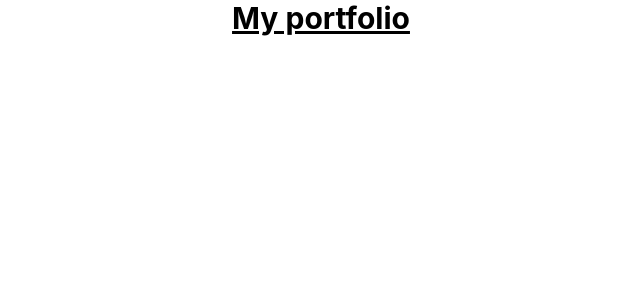
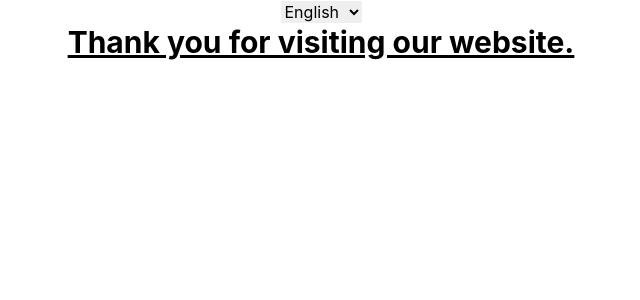
Before and after one commit to alvaro-mq/alvaro-mq.github.io, a React (Create React App) app: page / in a window 1280 px wide. Shown: the top 300 px of the page, without its empty margins (319-959 px from the left). Built offline with nearby package versions, Linux system fonts and the light colour scheme.

Commit message:
build: add i18n configuration

```diff
--- a/package.json
+++ b/package.json
@@ -6,8 +6,11 @@
     "@testing-library/jest-dom": "^5.16.4",
     "@testing-library/react": "^13.2.0",
     "@testing-library/user-event": "^13.5.0",
+    "i18next": "^21.6.16",
+    "i18next-browser-languagedetector": "^6.1.4",
     "react": "^18.1.0",
     "react-dom": "^18.1.0",
+    "react-i18next": "^11.16.8",
     "react-scripts": "5.0.1",
     "web-vitals": "^2.1.4"
   },
--- a/src/App.jsx
+++ b/src/App.jsx
@@ -1,10 +1,22 @@
 import './App.css';
+import { useTranslation } from "react-i18next";
 
 function App() {
+  const { t, i18n } = useTranslation();
+
+  const changeLanguageHandler = (e) => {
+    const languageValue = e.target.value;
+    i18n.changeLanguage(languageValue);
+  }
+
   return (
     <div className="App">
+      <select onChange={changeLanguageHandler}>
+        <option value="en" >English</option>
+        <option value="es" >Spanish</option>
+      </select>
       <div className='text-3xl font-bold underline'>
-        My portfolio
+        {t('text')}
       </div>
     </div>
   );
--- /dev/null
+++ b/src/i18n.js
@@ -0,0 +1,30 @@
+import i18n from 'i18next';
+import {
+  initReactI18next
+} from 'react-i18next';
+import I18nextBrowserLanguageDetector from "i18next-browser-languagedetector";
+import translationEN from './locales/en/translation.json';
+import translationES from './locales/es/translation.json';
+
+const resources = {
+  en: {
+    translation: translationEN
+  },
+  es: {
+    translation: translationES
+  }
+};
+
+i18n
+  .use(I18nextBrowserLanguageDetector)
+  .use(initReactI18next) // passes i18n down to react-i18next
+  .init({
+    resources,
+    fallbackLng: 'en',
+    debug: true,
+    interpolation: {
+      escapeValue: false // react already safes from xss
+    }
+  });
+
+export default i18n;
--- a/src/index.js
+++ b/src/index.js
@@ -3,6 +3,7 @@ import ReactDOM from 'react-dom/client';
 import './index.css';
 import App from './App';
 import reportWebVitals from './reportWebVitals';
+import './i18n';
 
 const root = ReactDOM.createRoot(document.getElementById('root'));
 root.render(
--- /dev/null
+++ b/src/locales/en/translation.json
@@ -0,0 +1,5 @@
+{
+    "greeting": "Hello",
+    "text": "Thank you for visiting our website.",
+    "language": "Language"
+}
--- /dev/null
+++ b/src/locales/es/translation.json
@@ -0,0 +1,5 @@
+{
+    "greeting": "Hola",
+    "text": "Gracias por visitar nuestro sitio web.",
+    "language": "Idioma"
+  }
```
Also changed, not shown: 1 other file (tests, documents, lock files or other folders).
